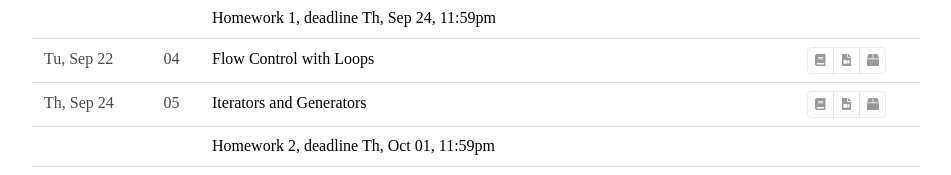
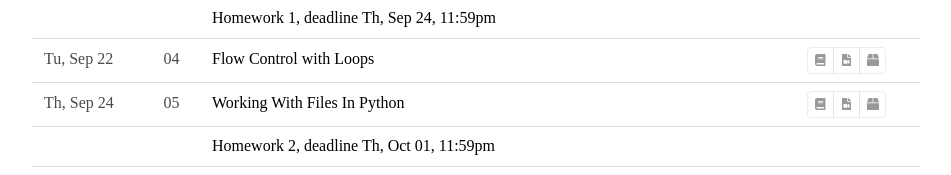
Before and after one commit to NamSonNguyen/CNIT-381, a plain HTML site: page index.html in a window 1280 px wide. Shown: the part 1230-1405 px from the top of the page, without its empty margins (164-1115 px from the left). Drawn offline with Linux system fonts and the light colour scheme; a web font is replaced by a local one.

Commit message:
Update index.html

```diff
--- a/index.html
+++ b/index.html
@@ -195,7 +195,7 @@
   <td>05</td>
   <td>
 
-    <a style="color:Black;">Iterators and Generators</a>
+    <a style="color:Black;">Working With Files In Python</a>
 
   </td>
   <td>
```
